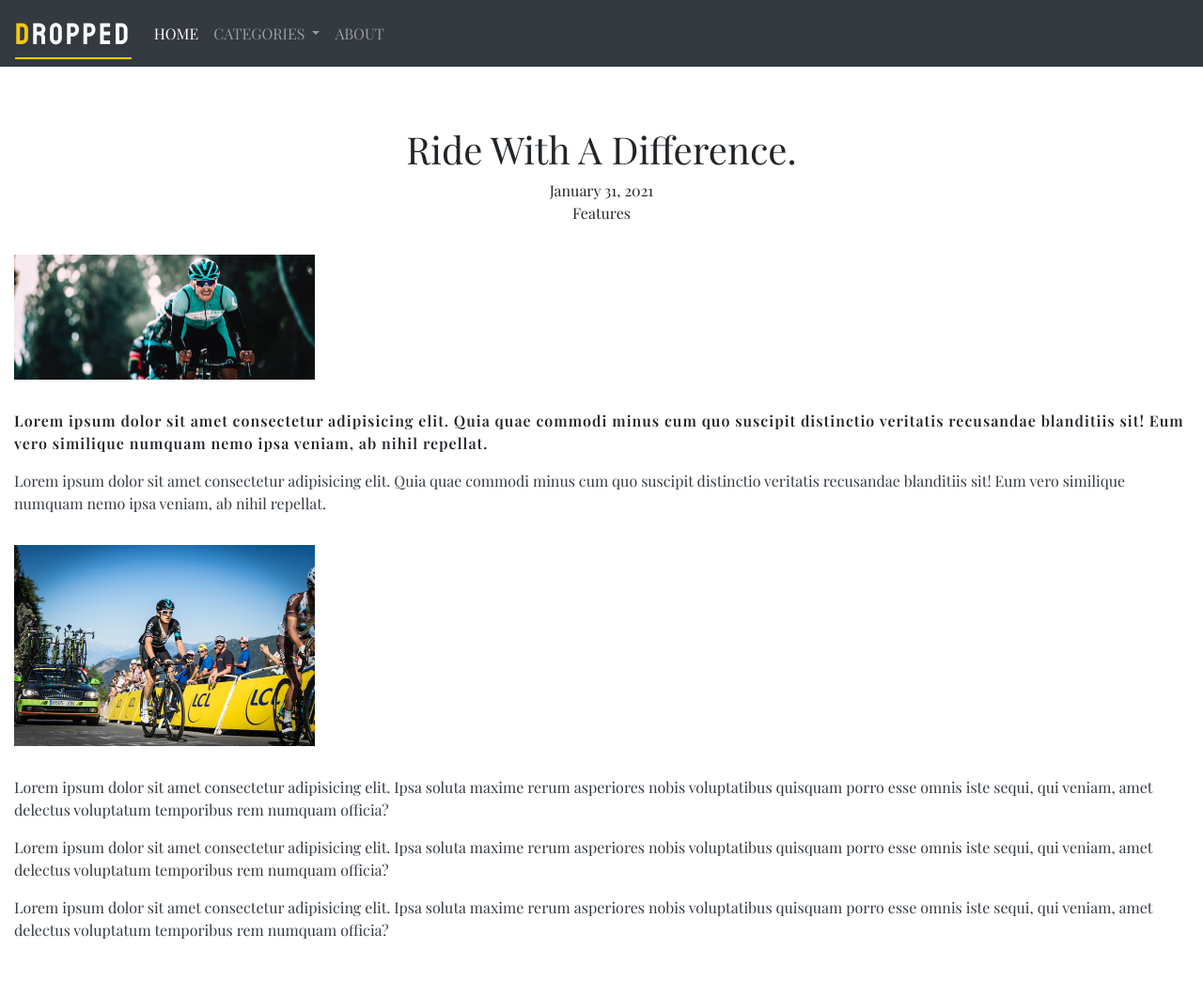
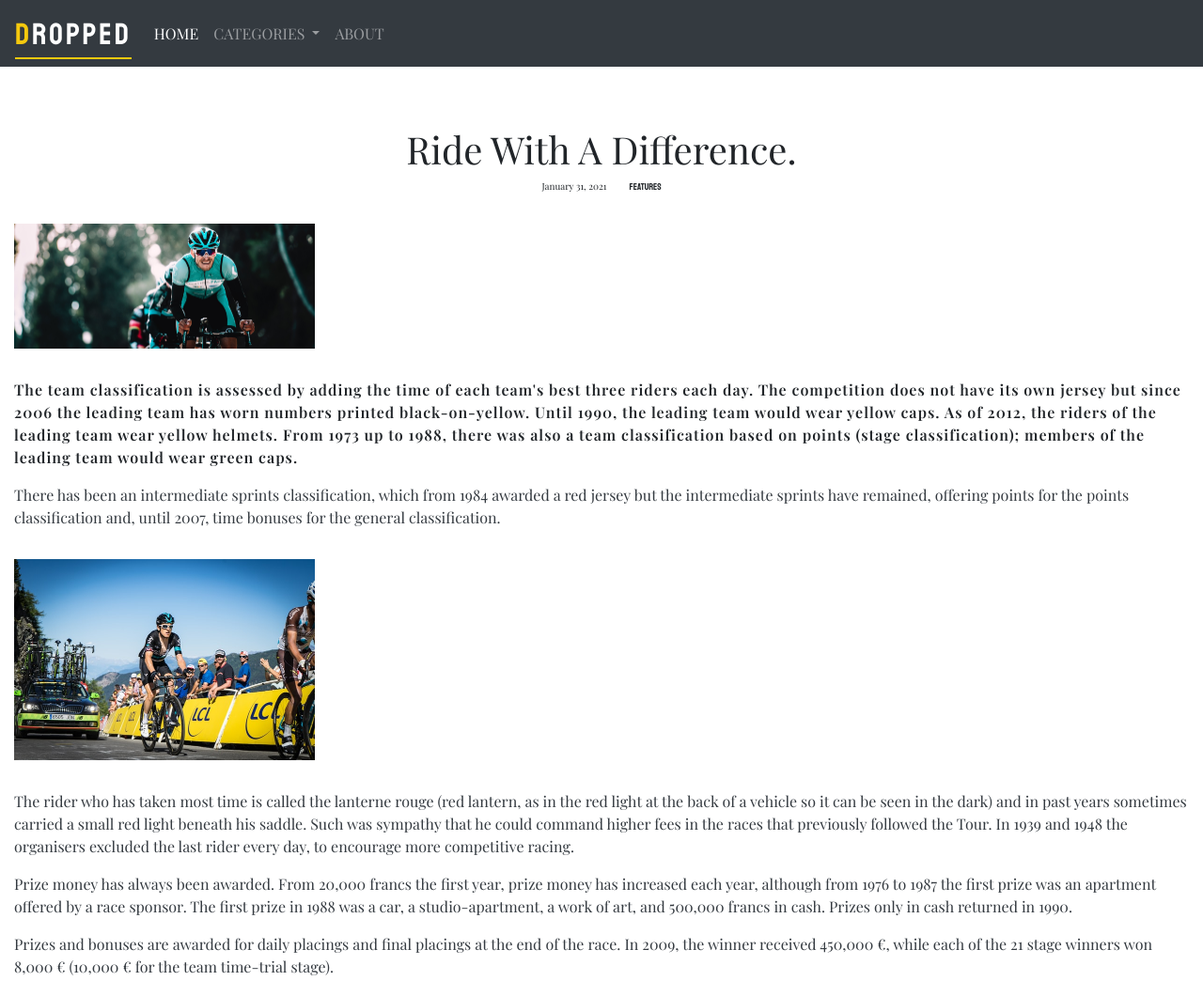
Before and after one commit to AndyBeable/dropped, a website: page ride.html in a window 1280 px wide. Shown: the top 1044 px of the page at 94% size. Drawn offline with nearby package versions, Linux system fonts and the light colour scheme.

Commit message:
video update

```diff
--- a/ride.html
+++ b/ride.html
@@ -76,9 +76,9 @@
         <div class="post__heading__container">
           <div class="post__heading">
             <h1>Ride With A Difference.</h1>
-            <ul>
-              <li class="date">January 31, 2021</li>
-              <li class="cat">Features</li>
+            <ul class="post__details">
+              <li class="post__date">January 31, 2021</li>
+              <li class="post__cat">Features</li>
             </ul>
           </div>
           <div class="post__img__container">
@@ -91,53 +91,59 @@
         </div>
         <div class="post__lead__intro">
           <p class="post__subhead">
-            Lorem ipsum dolor sit amet consectetur adipisicing elit. Quia quae
-            commodi minus cum quo suscipit distinctio veritatis recusandae
-            blanditiis sit! Eum vero similique numquam nemo ipsa veniam, ab
-            nihil repellat.
+            The team classification is assessed by adding the time of each
+            team's best three riders each day. The competition does not have its
+            own jersey but since 2006 the leading team has worn numbers printed
+            black-on-yellow. Until 1990, the leading team would wear yellow
+            caps. As of 2012, the riders of the leading team wear yellow
+            helmets. From 1973 up to 1988, there was also a team classification
+            based on points (stage classification); members of the leading team
+            would wear green caps.
           </p>
         </div>
         <div class="post__content">
           <p class="post__copy">
-            Lorem ipsum dolor sit amet consectetur adipisicing elit. Quia quae
-            commodi minus cum quo suscipit distinctio veritatis recusandae
-            blanditiis sit! Eum vero similique numquam nemo ipsa veniam, ab
-            nihil repellat.
+            There has been an intermediate sprints classification, which from
+            1984 awarded a red jersey but the intermediate sprints have
+            remained, offering points for the points classification and, until
+            2007, time bonuses for the general classification.
           </p>
           <div class="post__img__container">
             <img src="/assets/img/tour.jpg" alt="" class="post__img" />
           </div>
           <p class="post__copy">
-            Lorem ipsum dolor sit amet consectetur adipisicing elit. Ipsa soluta
-            maxime rerum asperiores nobis voluptatibus quisquam porro esse omnis
-            iste sequi, qui veniam, amet delectus voluptatum temporibus rem
-            numquam officia?
+            The rider who has taken most time is called the lanterne rouge (red
+            lantern, as in the red light at the back of a vehicle so it can be
+            seen in the dark) and in past years sometimes carried a small red
+            light beneath his saddle. Such was sympathy that he could command
+            higher fees in the races that previously followed the Tour. In 1939
+            and 1948 the organisers excluded the last rider every day, to
+            encourage more competitive racing.
           </p>
           <p class="post__copy">
-            Lorem ipsum dolor sit amet consectetur adipisicing elit. Ipsa soluta
-            maxime rerum asperiores nobis voluptatibus quisquam porro esse omnis
-            iste sequi, qui veniam, amet delectus voluptatum temporibus rem
-            numquam officia?
+            Prize money has always been awarded. From 20,000 francs the first
+            year, prize money has increased each year, although from 1976 to
+            1987 the first prize was an apartment offered by a race sponsor. The
+            first prize in 1988 was a car, a studio-apartment, a work of art,
+            and 500,000 francs in cash. Prizes only in cash returned in 1990.
           </p>
           <p class="post__copy">
-            Lorem ipsum dolor sit amet consectetur adipisicing elit. Ipsa soluta
-            maxime rerum asperiores nobis voluptatibus quisquam porro esse omnis
-            iste sequi, qui veniam, amet delectus voluptatum temporibus rem
-            numquam officia?
+            Prizes and bonuses are awarded for daily placings and final placings
+            at the end of the race. In 2009, the winner received 450,000 €,
+            while each of the 21 stage winners won 8,000 € (10,000 € for the
+            team time-trial stage).
           </p>
           <div class="post__video">
-            <video
-              controls
-              autoplay="false"
-              src="/assets/img/video.mp4"
-              class="vid"
-            ></video>
+            <video controls class="vid">
+              <source src="/assets/img/video.mp4"">
+            </video>
           </div>
           <p class="post__copy">
-            Lorem ipsum dolor sit amet consectetur adipisicing elit. Ipsa soluta
-            maxime rerum asperiores nobis voluptatibus quisquam porro esse omnis
-            iste sequi, qui veniam, amet delectus voluptatum temporibus rem
-            numquam officia?
+            The winners of the points classification and mountains
+            classification each win 25,000 €, the young rider competition and
+            the combativity prize 20,000 €; the winner of the team
+            classification (calculated by adding the cumulative times of the
+            best three riders in each team) receives 50 000 €.
           </p>
         </div>
       </article>
--- a/sass/components/_form.scss
+++ b/sass/components/_form.scss
@@ -12,6 +12,8 @@ form {
   &__header {
     text-transform: uppercase;
     letter-spacing: 1.5px;
+    font-size: 1.5rem;
+    font-family: 'Staatliches', cursive;
   }
 
   &__description {
--- a/sass/components/_post.scss
+++ b/sass/components/_post.scss
@@ -1,4 +1,21 @@
 .post {
+  &__details {
+    display: flex;
+    justify-content: center;
+    align-items: center;
+  }
+
+  &__date {
+    font-size: 10px;
+    margin-right: 1.5rem;
+  }
+
+  &__cat {
+    font-size: 10px;
+    text-transform: uppercase;
+    font-family: 'Staatliches', cursive;
+  }
+
   &__lead__intro {
     font-weight: bold;
     letter-spacing: 1px;
```
Also changed, not shown: style.css.
